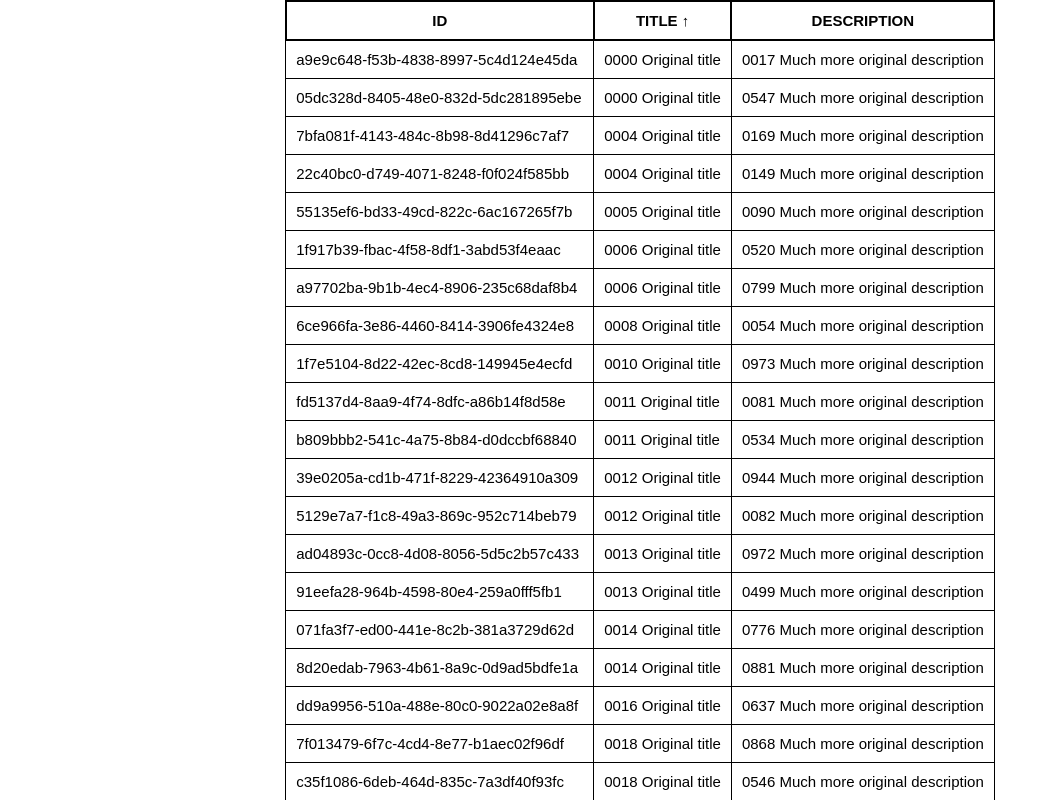
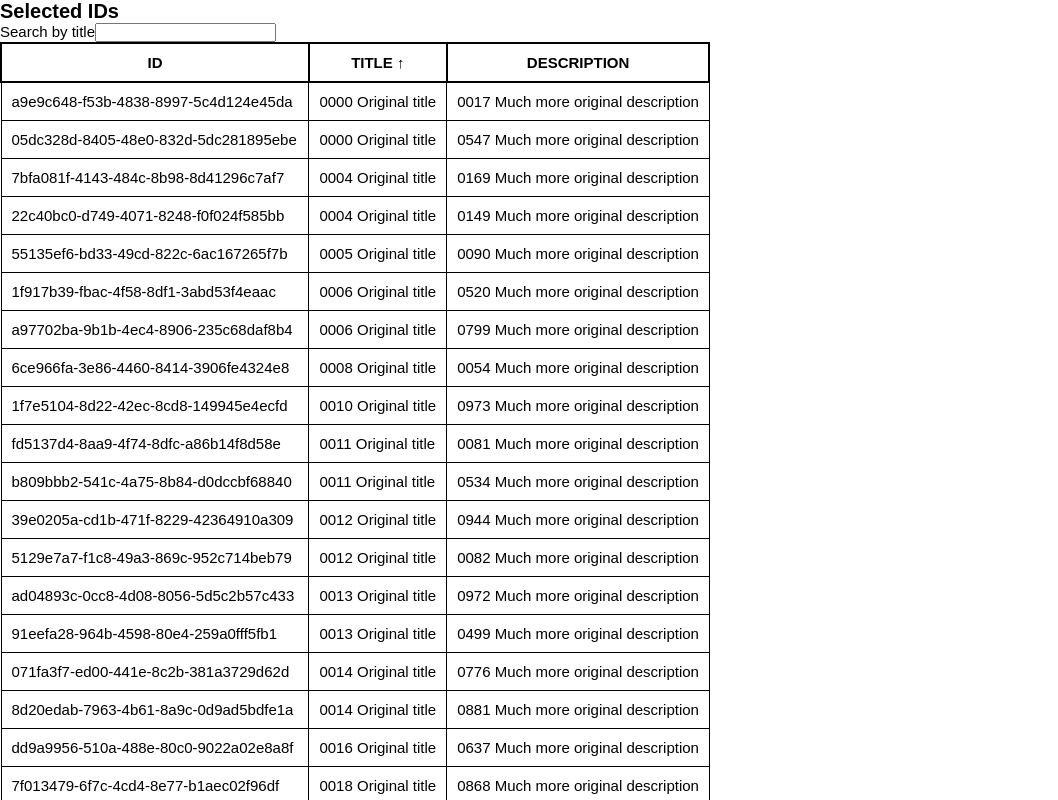
Before and after one commit to KarelSmola/safecontrol-task, a React (Create React App) app: page / in a window 1280 px wide. Shown: the top 800 px of the page, without its empty margins (0-1058 px from the left). Built offline with nearby package versions, Linux system fonts and the light colour scheme.

Commit message:
Rows selection added. Input search is growing.

```diff
--- a/src/App.js
+++ b/src/App.js
@@ -1,21 +1,35 @@
-import React, { useState } from "react";
+import React, { useState, useEffect } from "react";
 import generatedItems from "./data/data";
+import IDlist from "./components/IDlist";
+import InputSearch from "./components/InputSearch";
 import TableHead from "./components/TableHead";
 
 const App = () => {
   const [items, setItems] = useState(generatedItems);
   const [sorting, setSorting] = useState({ column: "title", order: "asc" });
+  const [searchText, setSearchText] = useState("");
+  const [filteredData, setFilteredData] = useState(items);
 
   const columns = ["id", "title", "description"];
 
-  const selectRow = (item) => {
-    console.log(item);
+  const selectRow = (selectedItem) => {
+    const selectedRow = items.map((curItem) => {
+      if (curItem.id === selectedItem.id) {
+        return curItem.selected === false
+          ? { ...selectedItem, selected: true }
+          : { ...selectedItem, selected: false };
+      } else {
+        return curItem;
+      }
+    });
+
+    setItems(selectedRow);
   };
 
   const sortTable = (newSorting) => {
     setSorting(newSorting);
   };
-  console.log(sorting);
+
   let sortedItems;
 
   if (sorting.column === "title" && sorting.order === "asc")
@@ -52,14 +66,37 @@ const App = () => {
       .slice()
       .sort((item1, item2) => item2.id.localeCompare(item1.id));
 
+  useEffect(() => {
+    if (searchText.length) {
+      const filterData = items.filter((item) =>
+        item.title.toLowerCase().startsWith(searchText.toLowerCase())
+      );
+      setFilteredData(filterData);
+    } else {
+      setFilteredData([]);
+    }
+  }, [searchText, items]);
+
   return (
+    <>
+      <IDlist ids={items} />
+      <InputSearch searchText={searchText} onSearchText={setSearchText} />
       <table className="table">
-      <TableHead columns={columns} sorting={sorting} onSortTable={sortTable} />
+        <TableHead
+          columns={columns}
+          sorting={sorting}
+          onSortTable={sortTable}
+        />
         <tbody>
           {sortedItems.map((item) => (
             <tr
               key={item.id}
               className="table-row"
+              style={
+                item.selected
+                  ? { backgroundColor: item.color }
+                  : { backgroundColor: "transparent" }
+              }
               onClick={() => {
                 selectRow(item);
               }}
@@ -73,6 +110,7 @@ const App = () => {
           ))}
         </tbody>
       </table>
+    </>
   );
 };
 
--- /dev/null
+++ b/src/components/IDlist.js
@@ -0,0 +1,18 @@
+import React from "react";
+
+import classes from "./IDlist.module.css";
+
+const IDlist = ({ ids }) => {
+  return (
+    <div className={classes["ids-list"]}>
+      <h1 className={classes["ids-title"]}>Selected IDs</h1>
+      {ids
+        .filter((id) => id.selected)
+        .map((id) => (
+          <p key={id.id}>{`${id.id}, `}</p>
+        ))}
+    </div>
+  );
+};
+
+export default IDlist;
--- /dev/null
+++ b/src/components/IDlist.module.css
@@ -0,0 +1,7 @@
+.ids-list {
+  display: flex;
+}
+
+.ids-title {
+  font-size: 2rem;
+}
--- /dev/null
+++ b/src/components/InputSearch.js
@@ -0,0 +1,23 @@
+import React from "react";
+
+import classes from "./InputSearch.module.css";
+
+const InputSearch = ({ searchText, onSearchText }) => {
+  return (
+    <div className={classes["label-box"]}>
+      <label className={classes.label} htmlFor="search">
+        Search by title
+      </label>
+      <input
+        className={classes.input}
+        id="search"
+        value={searchText}
+        onChange={(e) => {
+          onSearchText(e.target.value);
+        }}
+      />
+    </div>
+  );
+};
+
+export default InputSearch;
--- /dev/null
+++ b/src/components/InputSearch.module.css
@@ -0,0 +1,8 @@
+.label-box {
+}
+
+.label {
+}
+
+.input {
+}
--- a/src/index.css
+++ b/src/index.css
@@ -14,8 +14,6 @@ body {
   font-size: 1.5rem;
   display: flex;
   flex-direction: column;
-  justify-content: center;
-  align-items: center;
 }
 
 .table,
```
Lines whose indentation alone changed are shown as unchanged.
